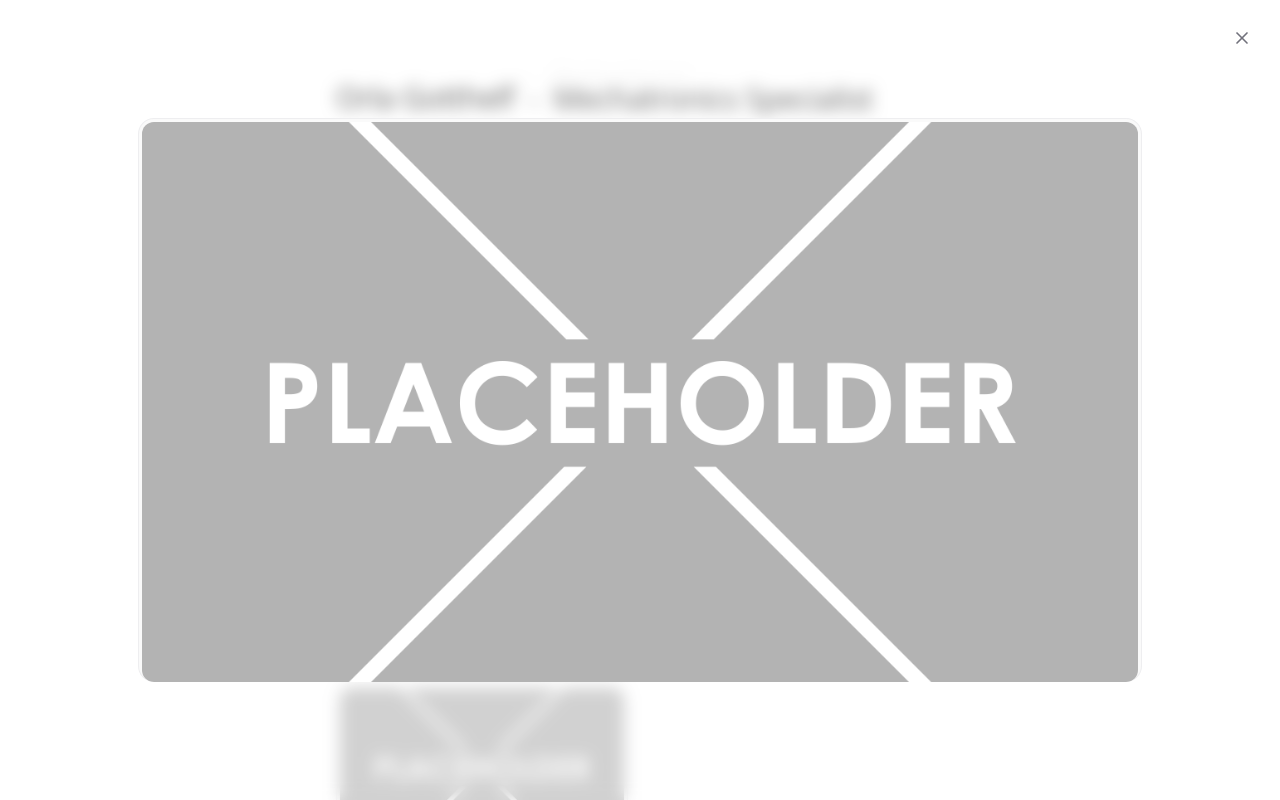
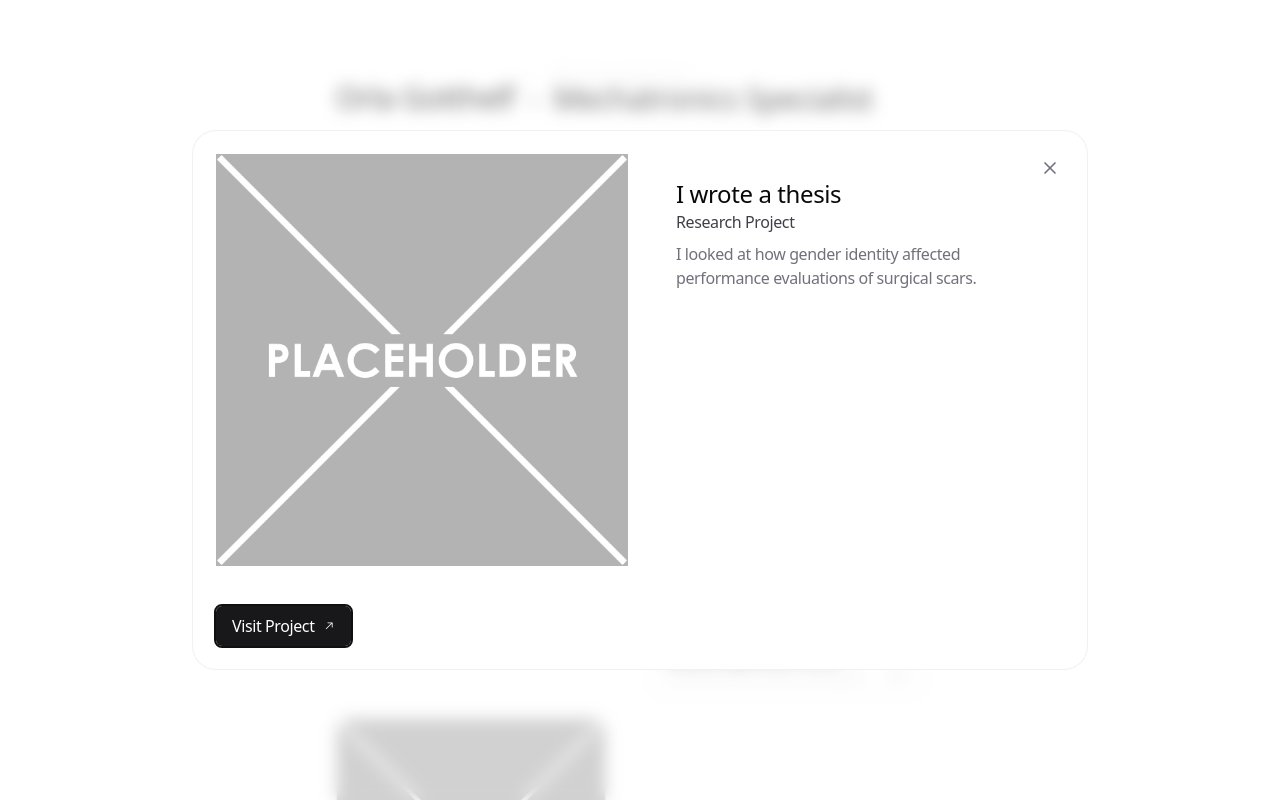
Before and after one commit to Majoras-Other-Mask/orla-engineer, a Next.js app: page / in a window 1280 px wide. Both pictures are taken after a click on the button 482 px from the left and 511 px from the top of the page. Shown: the top 800 px of the page. Built offline with nearby package versions, Linux system fonts and the light colour scheme.

Commit message:
Updated Project Layout
Switched to morphing dialog for project section.

```diff
--- a/app/data.ts
+++ b/app/data.ts
@@ -43,7 +43,7 @@ export const PROJECTS: Project[] = [
       'A publication discussing a video game based system for measuring muscle force. Note, published under M. Gotthelf',
     link: 'https://jneuroengrehab.biomedcentral.com/articles/10.1186/s12984-021-00908-1',
     video:'',
-    image: '/placeholder.png',
+    image: '/ph2.jpg',
     id: 'project2',
   },
   {
--- a/app/page.tsx
+++ b/app/page.tsx
@@ -9,10 +9,15 @@ import {
   MorphingDialogContent,
   MorphingDialogClose,
   MorphingDialogContainer,
+  MorphingDialogTitle,
+  MorphingDialogSubtitle,
+  MorphingDialogImage,
+  MorphingDialogDescription,
 } from '@/components/ui/morphing-dialog'
 import Link from 'next/link'
 import { AnimatedBackground } from '@/components/ui/animated-background'
 import Image from 'next/image'
+import { PlusIcon } from 'lucide-react';
 import {
   PROJECTS,
   WORK_EXPERIENCE,
@@ -20,99 +25,104 @@ import {
   SOCIAL_LINKS,
 } from './data'
 
-const VARIANTS_CONTAINER = {
-  hidden: { opacity: 0 },
-  visible: {
-    opacity: 1,
-    transition: {
-      staggerChildren: 0.15,
-    },
-  },
+// Define Project type to match your data structure
+type Project = {
+  name: string
+  description: string
+  link: string
+  video: string
+  image: string
+  id: string
 }
 
-const VARIANTS_SECTION = {
-  hidden: { opacity: 0, y: 20, filter: 'blur(8px)' },
-  visible: { opacity: 1, y: 0, filter: 'blur(0px)' },
-}
-
-const TRANSITION_SECTION = {
-  duration: 0.3,
-}
-
-type ProjectImageProps = {
-  src: string
-  alt: string
-}
-
-function ProjectImage({ src, alt }: ProjectImageProps) {
+// Define the ProjectCard component which uses MorphingDialog
+function ProjectCard({ project }: { project: Project }) {
   return (
     <MorphingDialog
       transition={{
         type: 'spring',
-        bounce: 0,
-        duration: 0.3,
+        stiffness: 200,
+        damping: 24,
       }}
     >
-      <MorphingDialogTrigger>
-        <div className="aspect-video w-full cursor-zoom-in rounded-xl overflow-hidden relative">
-          <Image
-            src={src}
-            alt={alt}
-            fill
-            className="object-cover"
+      <MorphingDialogTrigger
+        style={{
+          borderRadius: '12px',
+        }}
+        className='flex max-w-[270px] flex-col overflow-hidden border border-zinc-950/10 bg-white dark:border-zinc-50/10 dark:bg-zinc-900'
+      >
+        <MorphingDialogImage
+          src= {project.image}
+          alt={project.name}
+          className="object-cover w-full h-full"
         />
+        <div className='flex grow flex-row items-end justify-between px-3 py-2'>
+          <div className="flex flex-col">
+            <MorphingDialogTitle className='text-zinc-950 dark:text-zinc-50'>
+              {project.name}
+            </MorphingDialogTitle>
+            <MorphingDialogSubtitle className="text-xs text-gray-300 line-clamp-1">
+              {project.description.substring(0, 60)}...
+            </MorphingDialogSubtitle>
+          </div>
+          <button
+            type='button'
+            className='relative ml-1 flex h-6 w-6 shrink-0 scale-100 select-none appearance-none items-center justify-center rounded-lg border border-zinc-950/10 text-zinc-500 transition-colors hover:bg-zinc-100 hover:text-zinc-800 focus-visible:ring-2 active:scale-[0.98] dark:border-zinc-50/10 dark:bg-zinc-900 dark:text-zinc-500 dark:hover:bg-zinc-800 dark:hover:text-zinc-50 dark:focus-visible:ring-zinc-500'
+            aria-label='Open dialog'
+          >
+            <PlusIcon size={12} />
+          </button>
         </div>
       </MorphingDialogTrigger>
       <MorphingDialogContainer>
-        <MorphingDialogContent className="relative aspect-video rounded-2xl bg-zinc-50 p-1 ring-1 ring-zinc-200/50 ring-inset dark:bg-zinc-950 dark:ring-zinc-800/50">
-          <div className="aspect-video h-[50vh] w-full rounded-xl md:h-[70vh] relative">
-            <Image
-              src={src}
-              alt={alt}
-              fill
-              className="object-cover rounded-xl"
+        <MorphingDialogContent
+          style={{
+            borderRadius: '24px',
+          }}
+          className="relative max-w-4xl rounded-2xl bg-white p-6 dark:bg-zinc-900 ring-1 ring-zinc-200/50 ring-inset dark:ring-zinc-800/50"
+        >
+          <div className="grid grid-cols-1 md:grid-cols-2 gap-6">
+            <MorphingDialogImage
+              src={project.image}
+              alt={project.name}
+              className="h-full w-full"
             />
-          </div>
-        </MorphingDialogContent>
-        <MorphingDialogClose
-          className="fixed top-6 right-6 h-fit w-fit rounded-full bg-white p-1"
+            <div className='p-6'>
+              <MorphingDialogTitle className='text-2xl text-zinc-950 dark:text-zinc-50'>
+                {project.name}
+              </MorphingDialogTitle>
+              <MorphingDialogSubtitle className='text-zinc-700 dark:text-zinc-400'>
+                Research Project
+              </MorphingDialogSubtitle>
+              <MorphingDialogDescription
+                disableLayoutAnimation
                 variants={{
-            initial: { opacity: 0 },
-            animate: {
-              opacity: 1,
-              transition: { delay: 0.3, duration: 0.1 },
-            },
-            exit: { opacity: 0, transition: { duration: 0 } },
+                  initial: { opacity: 0, scale: 0.8, y: 100 },
+                  animate: { opacity: 1, scale: 1, y: 0 },
+                  exit: { opacity: 0, scale: 0.8, y: 100 },
                 }}
               >
-          <XIcon className="h-5 w-5 text-zinc-500" />
-        </MorphingDialogClose>
-      </MorphingDialogContainer>
-    </MorphingDialog>
-  )
-}
+                <p className="mt-2 text-zinc-500 dark:text-zinc-500">
+                  {project.description}
+                </p>
 
-function MagneticSocialLink({
-  children,
-  link,
-}: {
-  children: React.ReactNode
-  link: string
-}) {
-  return (
-    <Magnetic springOptions={{ bounce: 0 }} intensity={0.3}>
+              </MorphingDialogDescription>
+            </div>
+            <div className="mt-4">
               <a
-        href={link}
-        className="group relative inline-flex shrink-0 items-center gap-[1px] rounded-full bg-zinc-100 px-2.5 py-1 text-sm text-black transition-colors duration-200 hover:bg-zinc-950 hover:text-zinc-50 dark:bg-zinc-800 dark:text-zinc-100 dark:hover:bg-zinc-700"
+                href={project.link}
+                target="_blank"
+                rel="noopener noreferrer"
+                className="inline-flex items-center px-4 py-2 rounded-md bg-zinc-900 text-white dark:bg-zinc-700 hover:bg-zinc-800 dark:hover:bg-zinc-600 transition-colors"
               >
-        {children}
+                Visit Project
                 <svg
                   width="15"
                   height="15"
                   viewBox="0 0 15 15"
                   fill="none"
                   xmlns="http://www.w3.org/2000/svg"
-          className="h-3 w-3"
+                  className="ml-2 h-3 w-3"
                 >
                   <path
                     d="M3.64645 11.3536C3.45118 11.1583 3.45118 10.8417 3.64645 10.6465L10.2929 4L6 4C5.72386 4 5.5 3.77614 5.5 3.5C5.5 3.22386 5.72386 3 6 3L11.5 3C11.6326 3 11.7598 3.05268 11.8536 3.14645C11.9473 3.24022 12 3.36739 12 3.5L12 9.00001C12 9.27615 11.7761 9.50001 11.5 9.50001C11.2239 9.50001 11 9.27615 11 9.00001V4.70711L4.35355 11.3536C4.15829 11.5488 3.84171 11.5488 3.64645 11.3536Z"
@@ -122,21 +132,61 @@ function MagneticSocialLink({
                   ></path>
                 </svg>
               </a>
-    </Magnetic>
-  )
+            </div>
+          </div>
+          <MorphingDialogClose
+            className="absolute top-6 right-6 h-fit w-fit rounded-full bg-white p-1 dark:bg-zinc-800"
+          >
+            <XIcon className="h-5 w-5 text-zinc-500" />
+          </MorphingDialogClose>
+        </MorphingDialogContent>
+      </MorphingDialogContainer>
+    </MorphingDialog>
+  );
+}
+
+// Updated Projects Section Component
+function ProjectsSection() {
+  return (
+    <motion.section
+      variants={{
+        hidden: { opacity: 0, y: 20, filter: 'blur(8px)' },
+        visible: { opacity: 1, y: 0, filter: 'blur(0px)' },
+      }}
+      transition={{ duration: 0.3 }}
+    >
+      <h3 className="mb-5 text-2xl font-medium">Selected Projects</h3>
+      <div className="grid grid-cols-1 gap-6 sm:grid-cols-2">
+        {PROJECTS.map((project) => (
+          <ProjectCard key={project.id} project={project} />
+        ))}
+      </div>
+    </motion.section>
+  );
 }
 
 export default function Personal() {
   return (
     <motion.main
       className="space-y-24"
-      variants={VARIANTS_CONTAINER}
+      variants={{
+        hidden: { opacity: 0 },
+        visible: {
+          opacity: 1,
+          transition: {
+            staggerChildren: 0.15,
+          },
+        },
+      }}
       initial="hidden"
       animate="visible"
     >
       <motion.section
-        variants={VARIANTS_SECTION}
-        transition={TRANSITION_SECTION}
+        variants={{
+          hidden: { opacity: 0, y: 20, filter: 'blur(8px)' },
+          visible: { opacity: 1, y: 0, filter: 'blur(0px)' },
+        }}
+        transition={{ duration: 0.3 }}
       >
         <div className="flex-1">
           <p className="text-zinc-600 dark:text-zinc-400">
@@ -146,38 +196,14 @@ export default function Personal() {
         </div>
       </motion.section>
 
-      <motion.section
-        variants={VARIANTS_SECTION}
-        transition={TRANSITION_SECTION}
-      >
-        <h3 className="mb-5 text-lg font-medium">Selected Projects</h3>
-        <div className="grid grid-cols-1 gap-6 sm:grid-cols-2">
-          {PROJECTS.map((project) => (
-            <div key={project.name} className="space-y-2">
-              <div className="relative rounded-2xl bg-zinc-50/40 p-1 ring-1 ring-zinc-200/50 ring-inset dark:bg-zinc-950/40 dark:ring-zinc-800/50">
-                <ProjectImage src={project.image} alt={project.name} />
-              </div>
-              <div className="px-1">
-                <a
-                  className="font-base group relative inline-block font-[450] text-zinc-900 dark:text-zinc-50"
-                  href={project.link}
-                  target="_blank"
-                >
-                  {project.name}
-                  <span className="absolute bottom-0.5 left-0 block h-[1px] w-full max-w-0 bg-zinc-900 transition-all duration-200 group-hover:max-w-full"></span>
-                </a>
-                <p className="text-base text-zinc-600 dark:text-zinc-400">
-                  {project.description}
-                </p>
-              </div>
-            </div>
-          ))}
-        </div>
-      </motion.section>
+      <ProjectsSection />
 
       <motion.section
-        variants={VARIANTS_SECTION}
-        transition={TRANSITION_SECTION}
+        variants={{
+          hidden: { opacity: 0, y: 20, filter: 'blur(8px)' },
+          visible: { opacity: 1, y: 0, filter: 'blur(0px)' },
+        }}
+        transition={{ duration: 0.3 }}
       >
         <h3 className="mb-5 text-lg font-medium">Work Experience</h3>
         <div className="flex flex-col space-y-2">
@@ -214,8 +240,11 @@ export default function Personal() {
       </motion.section>
 
       <motion.section
-        variants={VARIANTS_SECTION}
-        transition={TRANSITION_SECTION}
+        variants={{
+          hidden: { opacity: 0, y: 20, filter: 'blur(8px)' },
+          visible: { opacity: 1, y: 0, filter: 'blur(0px)' },
+        }}
+        transition={{ duration: 0.3 }}
       >
         <h3 className="mb-5 text-lg font-medium">Connect</h3>
         <p className="mb-5 text-zinc-600 dark:text-zinc-400">
@@ -226,12 +255,32 @@ export default function Personal() {
         </p>
         <div className="flex items-center justify-start space-x-3">
           {SOCIAL_LINKS.map((link) => (
-            <MagneticSocialLink key={link.label} link={link.link}>
+            <Magnetic key={link.label} springOptions={{ bounce: 0 }} intensity={0.3}>
+              <a
+                href={link.link}
+                className="group relative inline-flex shrink-0 items-center gap-[1px] rounded-full bg-zinc-100 px-2.5 py-1 text-sm text-black transition-colors duration-200 hover:bg-zinc-950 hover:text-zinc-50 dark:bg-zinc-800 dark:text-zinc-100 dark:hover:bg-zinc-700"
+              >
                 {link.label}
-            </MagneticSocialLink>
+                <svg
+                  width="15"
+                  height="15"
+                  viewBox="0 0 15 15"
+                  fill="none"
+                  xmlns="http://www.w3.org/2000/svg"
+                  className="h-3 w-3"
+                >
+                  <path
+                    d="M3.64645 11.3536C3.45118 11.1583 3.45118 10.8417 3.64645 10.6465L10.2929 4L6 4C5.72386 4 5.5 3.77614 5.5 3.5C5.5 3.22386 5.72386 3 6 3L11.5 3C11.6326 3 11.7598 3.05268 11.8536 3.14645C11.9473 3.24022 12 3.36739 12 3.5L12 9.00001C12 9.27615 11.7761 9.50001 11.5 9.50001C11.2239 9.50001 11 9.27615 11 9.00001V4.70711L4.35355 11.3536C4.15829 11.5488 3.84171 11.5488 3.64645 11.3536Z"
+                    fill="currentColor"
+                    fillRule="evenodd"
+                    clipRule="evenodd"
+                  ></path>
+                </svg>
+              </a>
+            </Magnetic>
           ))}
         </div>
       </motion.section>
     </motion.main>
-  )
+  );
 }
```
Also changed, not shown: components/motion-primitives/useClickOutside.tsx (added, +26 -0 lines), public/ph2.jpg (added). Lines whose indentation alone changed are shown as unchanged.
